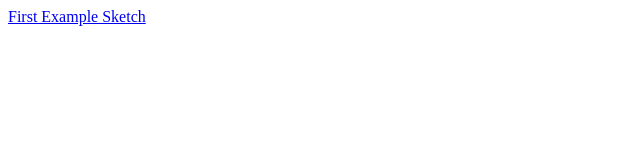
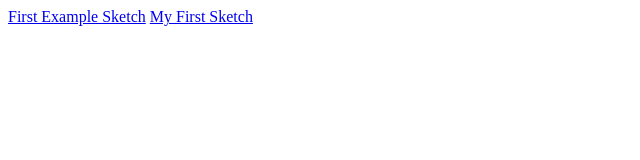
Before and after one commit to David-Olson123/David-Olson123.github.io, a plain HTML site: page P5.js/index.html in a window 1280 px wide. Shown: the whole page, without its empty margins (0-640 px from the left). Drawn offline with Linux system fonts and the light colour scheme.

Commit message:
changed links location

```diff
--- a/P5.js/index.html
+++ b/P5.js/index.html
@@ -4,3 +4,5 @@
 <body>
 
 <a href="https://editor.p5js.org/LuxeRadia/full/LtMGzzeGT">First Example Sketch</a>
+
+<a href="https://editor.p5js.org/LuxeRadia/present/UY-WyC5HU">My First Sketch</a>
```
